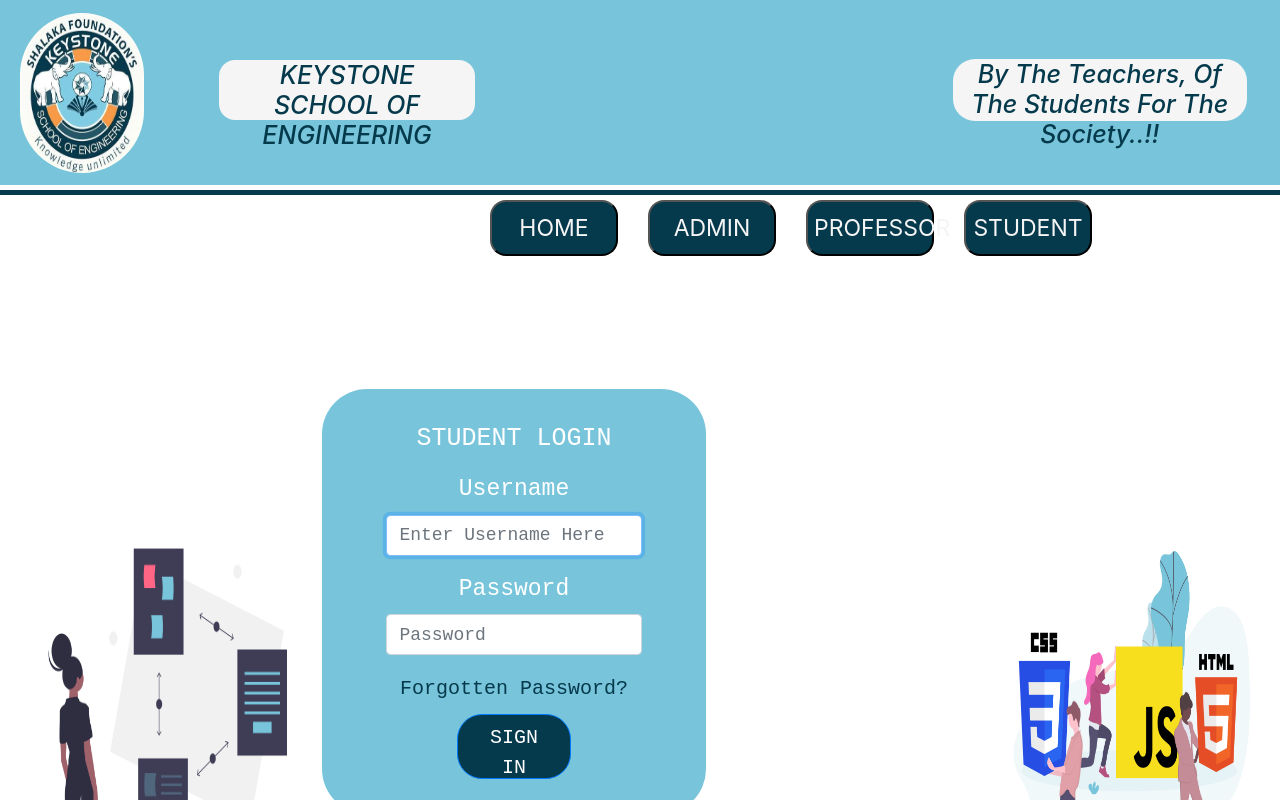
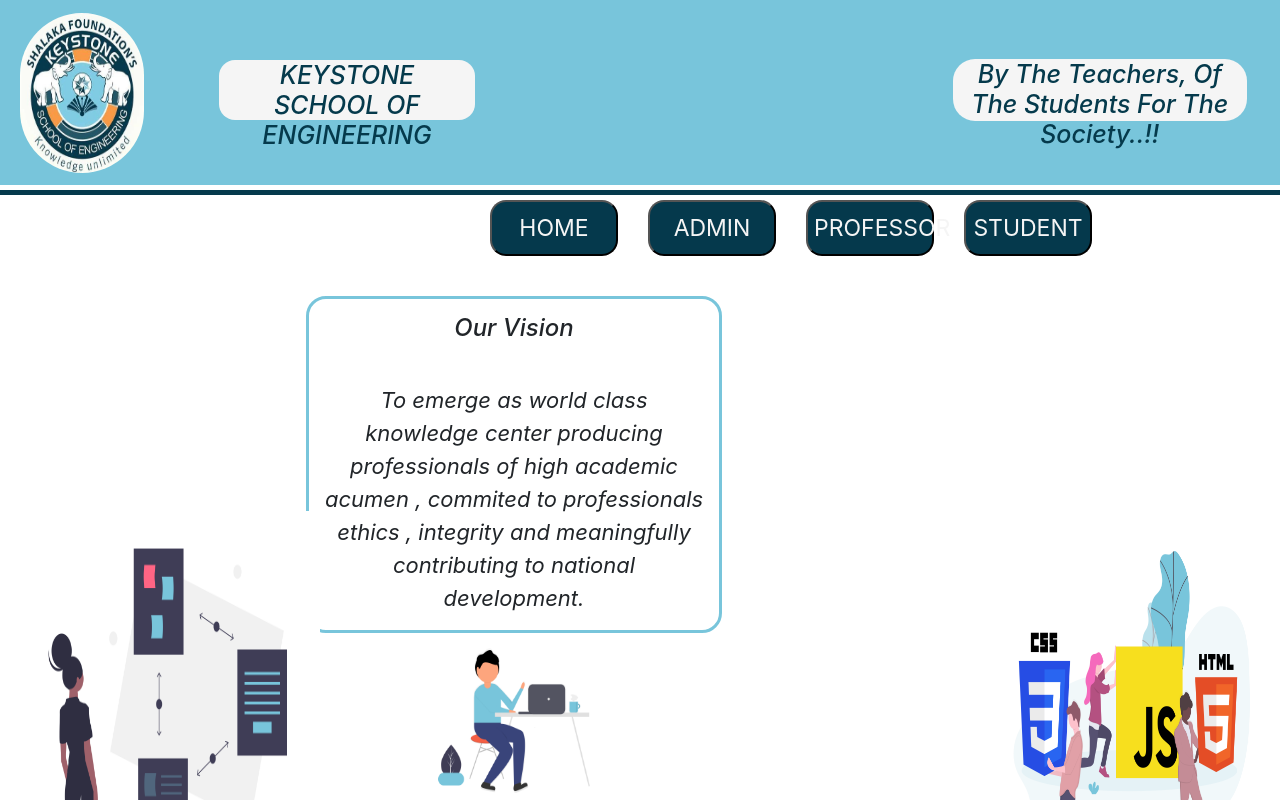
Before and after one commit to Sumedhabelur/BEProject_V2, an Angular app in the folder client/: page /dashboard/home in a window 1280 px wide. Shown: the top 800 px of the page. Built offline with nearby package versions, Linux system fonts and the light colour scheme.

Commit message:
Home component appears first

```diff
--- a/client/src/app/dashboard/dashboard.component.ts
+++ b/client/src/app/dashboard/dashboard.component.ts
@@ -7,7 +7,7 @@ import { Router } from '@angular/router';
   styleUrls: ['./dashboard.component.css']
 })
 export class DashboardComponent implements OnInit {
-  selectedType = 'Student';
+  selectedType = 'Home';
 
   constructor(
     private router: Router
```
